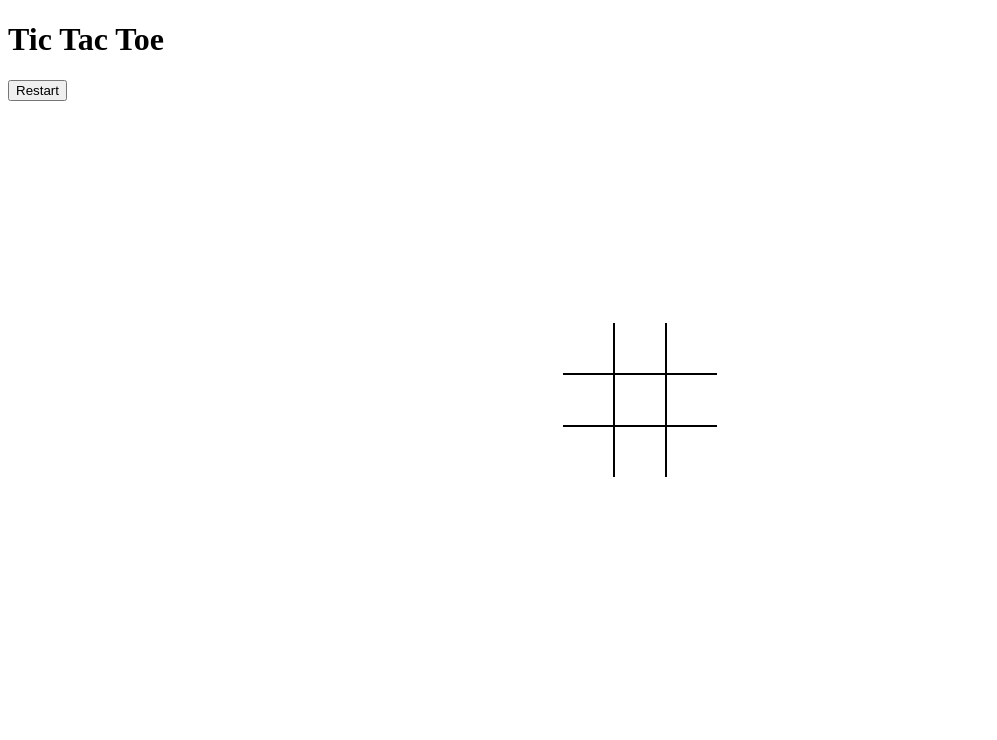
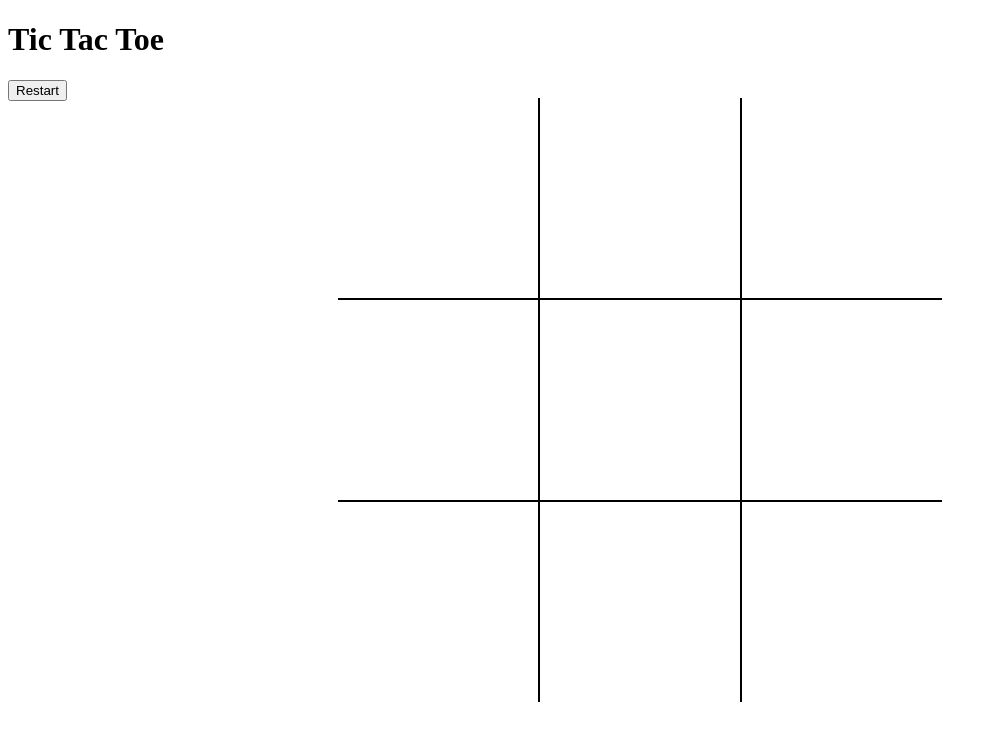
Before and after one commit to jasons-tic-tac-toe/jasons-tic-tac-toe.githhub.io, a plain HTML site: page index.html in a window 1280 px wide. Shown: the whole page, without its empty margins (0-997 px from the left). Drawn offline with Linux system fonts and the light colour scheme.

Commit message:
css updated

```diff
--- a/tic-tac-toe.css
+++ b/tic-tac-toe.css
@@ -9,13 +9,13 @@
 
 .cells {
   border: 1px solid black;
-  width: 50px;
-  height: 50px;
+  width: 25vh;
+  height: 25vh;
   cursor: pointer;
   display: flex;
   justify-content: center;
   align-items: center;
-  font-size: 35px;
+  font-size: 10em;
 }
 
 .cells:nth-child(-n+3) {
```
